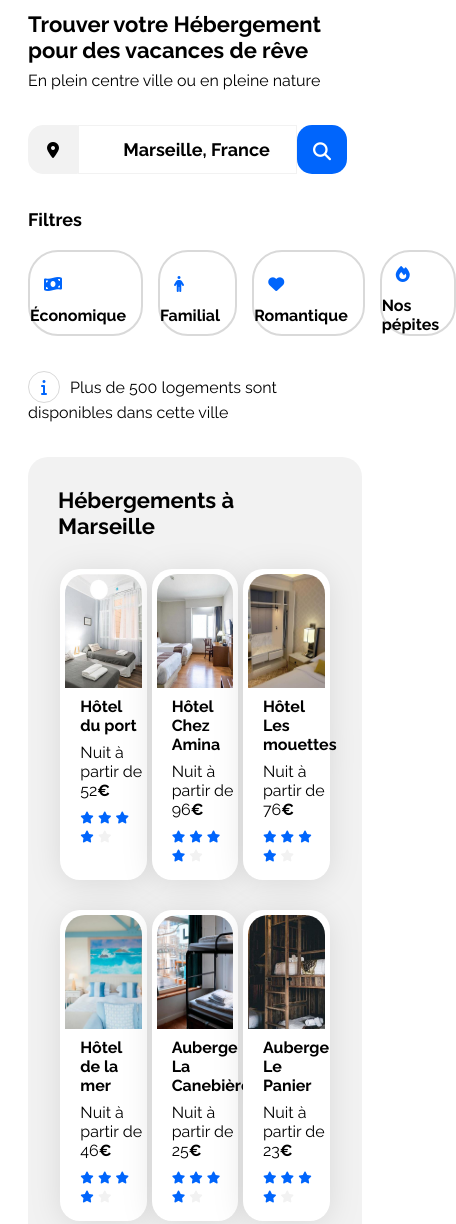
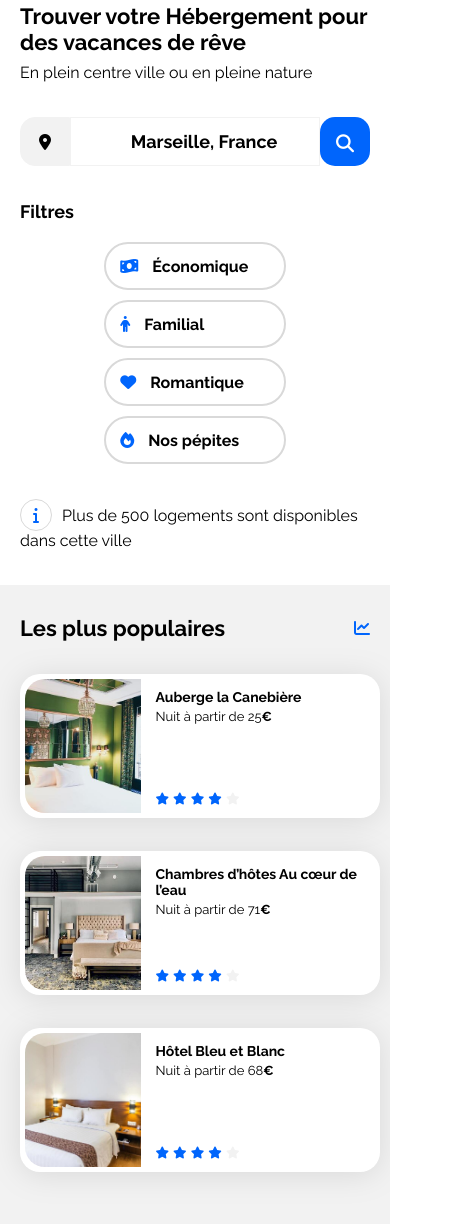
Before and after one commit to WhiteSlimes/OpenClassroom, a plain HTML site: page Projet_3/Booki/index.html in a window 390 px wide. Shown: the part 146-1370 px from the top of the page, 456 px wide, since content can reach past the window. Drawn offline with Linux system fonts and the light colour scheme.

Commit message:
~ Versioning 1.12~
- Petite modif sur Riding Cities
- Finalisation de la partie Responsive Mobile de Booki

```diff
--- a/Projet_3/Booki/css/style.css
+++ b/Projet_3/Booki/css/style.css
@@ -1,6 +1,7 @@
 /****** General ***********/
 * {
     font-family: 'Raleway', sans-serif;
+    margin: 0px;
 }
 
 :root {
@@ -380,6 +381,7 @@ footer p {
     .btn-filter{
         margin-left: 0px;
         margin-right: 15px;
+        justify-content: flex-start;
     }
     .hebergements-and-populaires {
         flex-direction: column;
@@ -453,11 +455,10 @@ footer p {
     }
 
     /* Top */
-    main{
-        padding: 0 20px;
-    }
+
     .top{
         margin-top: 30px;
+        padding: 0 20px;
     }
     button span{
         display: none;
@@ -471,6 +472,62 @@ footer p {
         width: auto;
         border-radius: 15px;
     }
+    .filter{
+        display: flex;
+        width: 100%;
+        height: 100%;
+    }
+    .buttons{
+        display: grid;
+        grid-template-columns: 1fr 1fr;
+        width: 100%;
+        flex-wrap: wrap;
+        gap: 10px;
+    }
+    .btn-filter{
+        margin: 0px;
+        width: 162.5px;
+    }
+    .hebergements{
+        background-color: transparent;
+    }
+    .hebergements-and-populaires{
+        flex-direction: column-reverse;
+    }
+    .hebergements-and-populaires section{
+        padding: 30px 20px;
+        border-radius: 0px;
+    }
+    .populaires{
+        margin: 0;
 
-
+    }
+    .populaires-cards{
+        flex-direction: column;
+    }
+    .populaires-cards .card, .hebergements-cards .card, .activites-card .cards{
+        width: 100%;
+    }
+    .activites-card{
+        flex-direction: column;
+    }
+    .activites{
+        padding: 30px;
+    }
+    footer{
+        flex-direction: column;
+        padding: 30px;
+    }
 }
+@media (max-width: 413px) {
+    .top form{
+        width: 100%;
+    }
+    .top input{
+        width: 70%;
+    }
+    .buttons{
+        grid-template-columns: 1fr;
+        justify-items: center;
+    }
+}
```
Also changed, not shown: Projet_2/site Riding Citites/index.html (+1 -1 lines).
